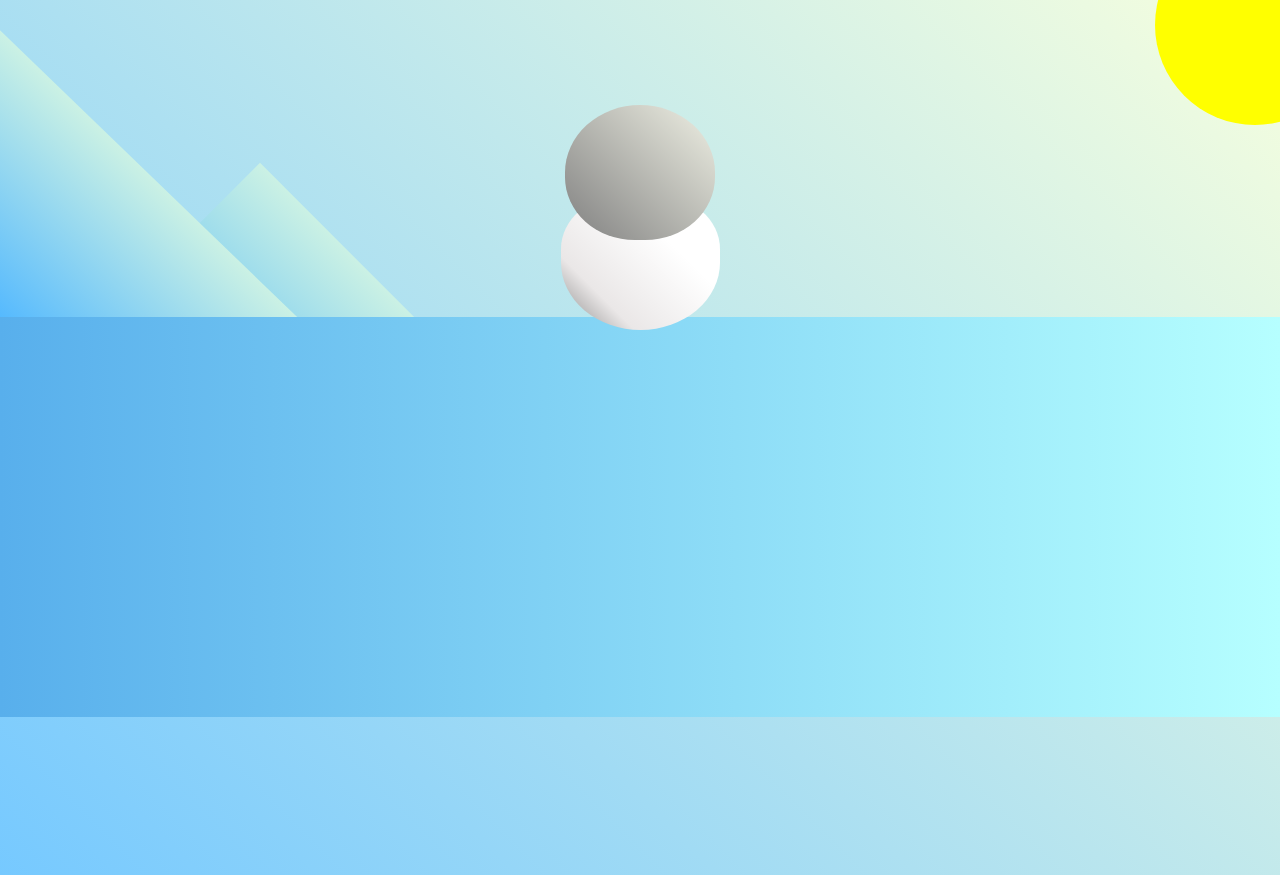
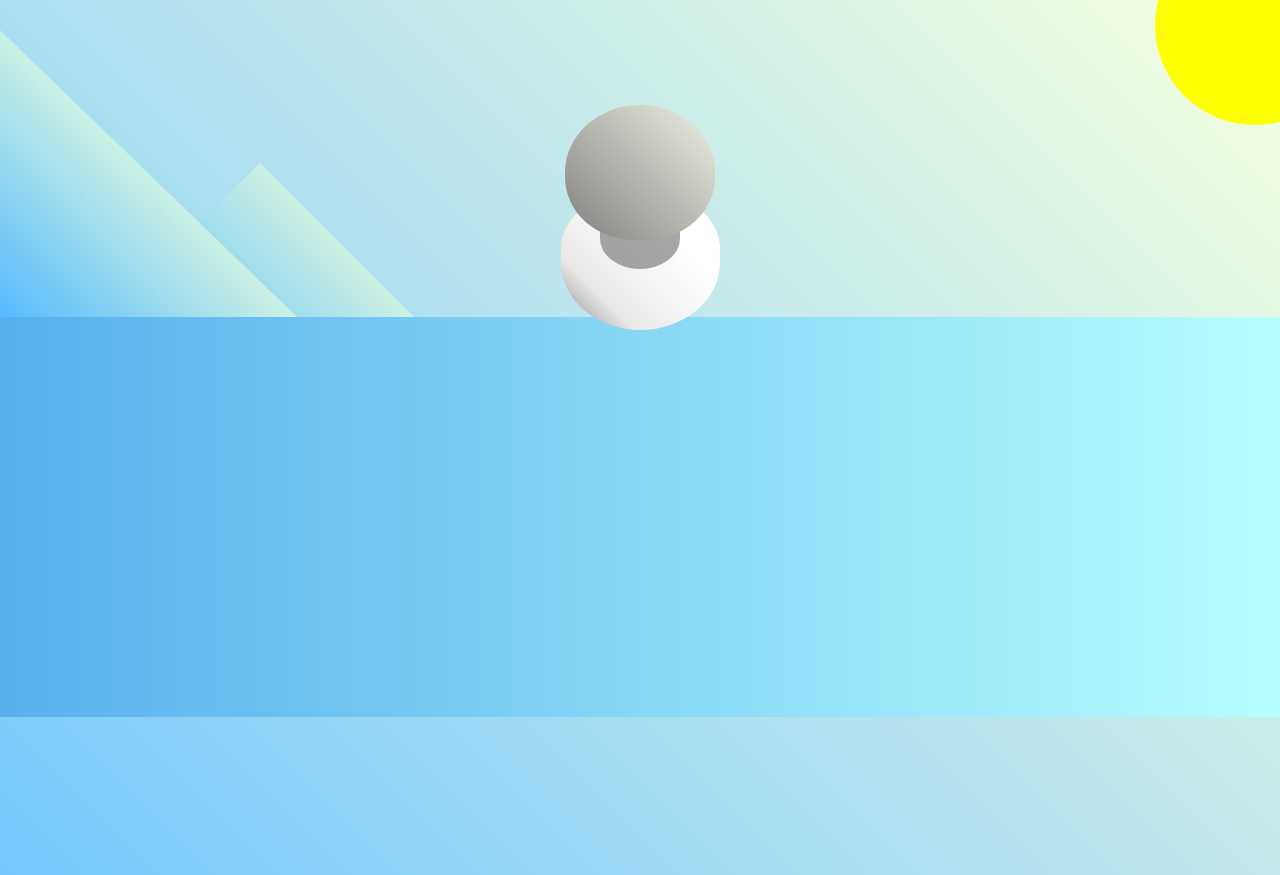
Before and after one commit to cookieflakes2/cf2_fcc, a plain HTML site: page responsive_web_design/flappyPenguin/index.html in a window 1280 px wide. Shown: the top 875 px of the page. Drawn offline with Linux system fonts and the light colour scheme.

Commit message:
Style the first child of body penguin

```diff
--- a/responsive_web_design/flappyPenguin/styles.css
+++ b/responsive_web_design/flappyPenguin/styles.css
@@ -78,6 +78,18 @@ body {
     position: absolute;
 }
 
+.penguin-body::before {
+    content: ""; /* first child of penguin body */
+    position: absolute; /* positioned relative to its closest positioned ancestor. */
+    width: 50%;
+    height: 45%;
+    background-color: gray;
+    top: 10%;
+    left: 25%;
+    border-radius: 0% 0% 100% 100%;
+    opacity: 70%;
+}
+
 .ground {
     width: 100vw;
     height: 400px;
```
